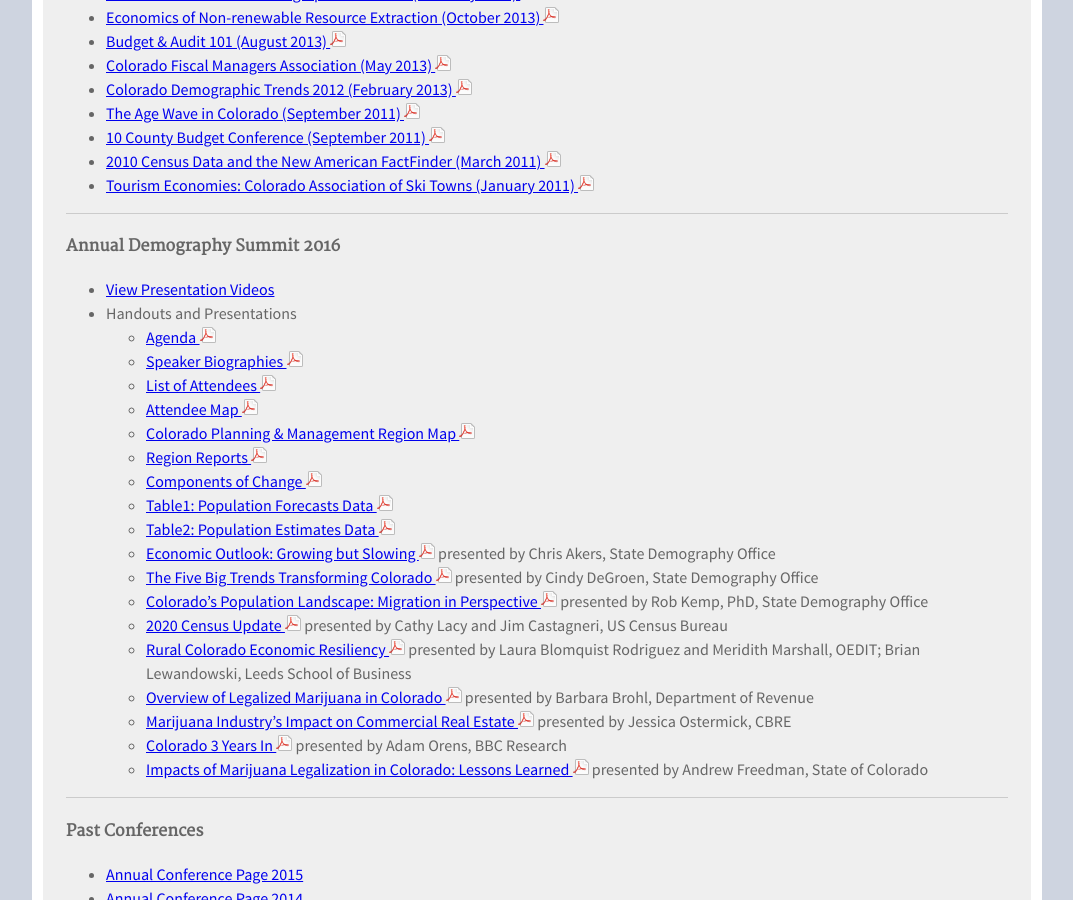
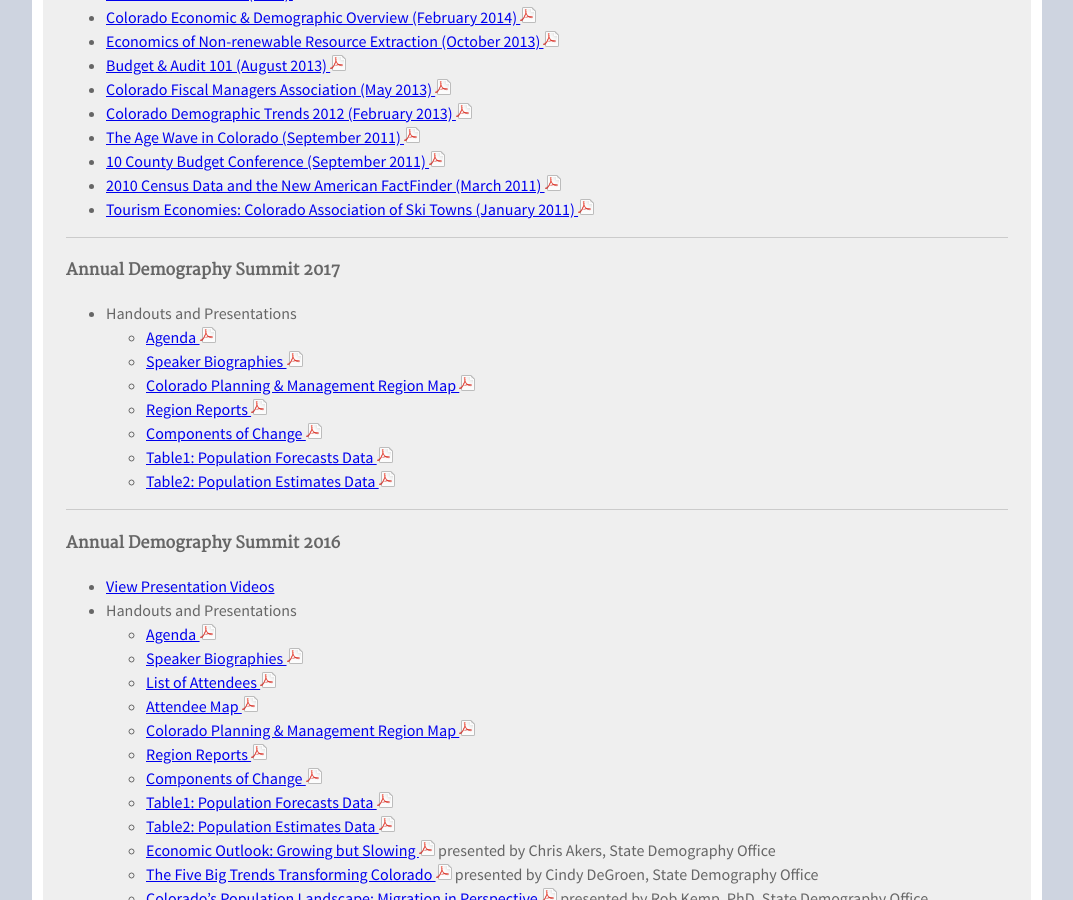
Before and after one commit to TBleess/Website_New, a Jekyll site: the page built from pages/9_Not_in_Menu/publications-and-presentations.md, in a window 1280 px wide and 900 px high, scrolled down 1225 px. Shown: the whole window, without its empty margins (103-1176 px from the left). Built offline with Jekyll 4.4.1, drawn with Linux system fonts in a browser that asks for light colours; some of the changed text lies outside the part shown.

Commit message:
Added 2017 Annual Summit Handouts

```diff
--- a/pages/9_Not_in_Menu/publications-and-presentations.md
+++ b/pages/9_Not_in_Menu/publications-and-presentations.md
@@ -18,7 +18,7 @@
 
 [Infographics](/demography/infographics#infographics) \| [Publications & Reports](#publications-and-reports) \| [Community Profiles](https://demography.dola.colorado.gov/community-profiles/) \| [Presentations](#presentations) \| [Thematic Maps](/gis/thematic-maps#thematic-maps) \| [GIS Data](/gis/gis-data#gis-data)
 
-[2016 Annual Demography Summit](#annual-demography-summit-2016) \| [Past Conferences](#past-conferences)\| [Press Releases](#press-releases) \| [Archived Publications and Presentations](/demography/archived-publications-and-presentations#archived-publications-and-presentations)
+[2017 Annual Demography Summit](#annual-demography-summit-2017) \|[2016 Annual Demography Summit](#annual-demography-summit-2016) \| [Past Conferences](#past-conferences)\| [Press Releases](#press-releases) \| [Archived Publications and Presentations](/demography/archived-publications-and-presentations#archived-publications-and-presentations)
 
 </div>
 
@@ -67,6 +67,19 @@
 - [2010 Census Data and the New American FactFinder (March 2011) ![pdf](/images/page_white_acrobat.png 'download pdf file')](https://drive.google.com/uc?export=download&id=0B2oqdPZKJqK7c3F6aVk5LUlKd1U)
 - [Tourism Economies: Colorado Association of Ski Towns (January 2011) ![pdf](/images/page_white_acrobat.png 'download pdf file')](https://drive.google.com/uc?export=download&id=0B2oqdPZKJqK7bHZRV3ZYZUhTcVE)
 
+- - -
+
+#### Annual Demography Summit 2017
+
+- Handouts and Presentations
+  - [Agenda ![pdf](/images/page_white_acrobat.png 'download pdf file')](https://drive.google.com/uc?export=download&id=0B2FMBVetYCVCdUMwTm9DN25MQUk)
+  - [Speaker Biographies ![pdf](/images/page_white_acrobat.png 'download pdf file')](https://drive.google.com/uc?export=download&id=0B2FMBVetYCVCQjJEejNQeVdhVUk)
+  - [Colorado Planning & Management Region Map ![pdf](/images/page_white_acrobat.png 'download pdf file')](https://drive.google.com/uc?export=download&id=0B2FMBVetYCVCcWRFN1lSZWFfRms)
+  - [Region Reports ![pdf](/images/page_white_acrobat.png 'download pdf file')](https://drive.google.com/uc?export=download&id=0B2FMBVetYCVCeEhuV2pzMWtIVEE)
+  - [Components of Change ![pdf](/images/page_white_acrobat.png 'download pdf file')](https://drive.google.com/uc?export=download&id=0B2FMBVetYCVCdXBtZU1WcmVERVk)
+  - [Table1: Population Forecasts Data ![pdf](/images/page_white_acrobat.png 'download pdf file')](https://drive.google.com/uc?export=download&id=0B2FMBVetYCVCczZhUklHeG44Tm8)
+  - [Table2: Population Estimates Data ![pdf](/images/page_white_acrobat.png 'download pdf file')](https://drive.google.com/uc?export=download&id=0B2FMBVetYCVCM09WS3pVVFdWdHc)
+
 
 - - -
 
```
